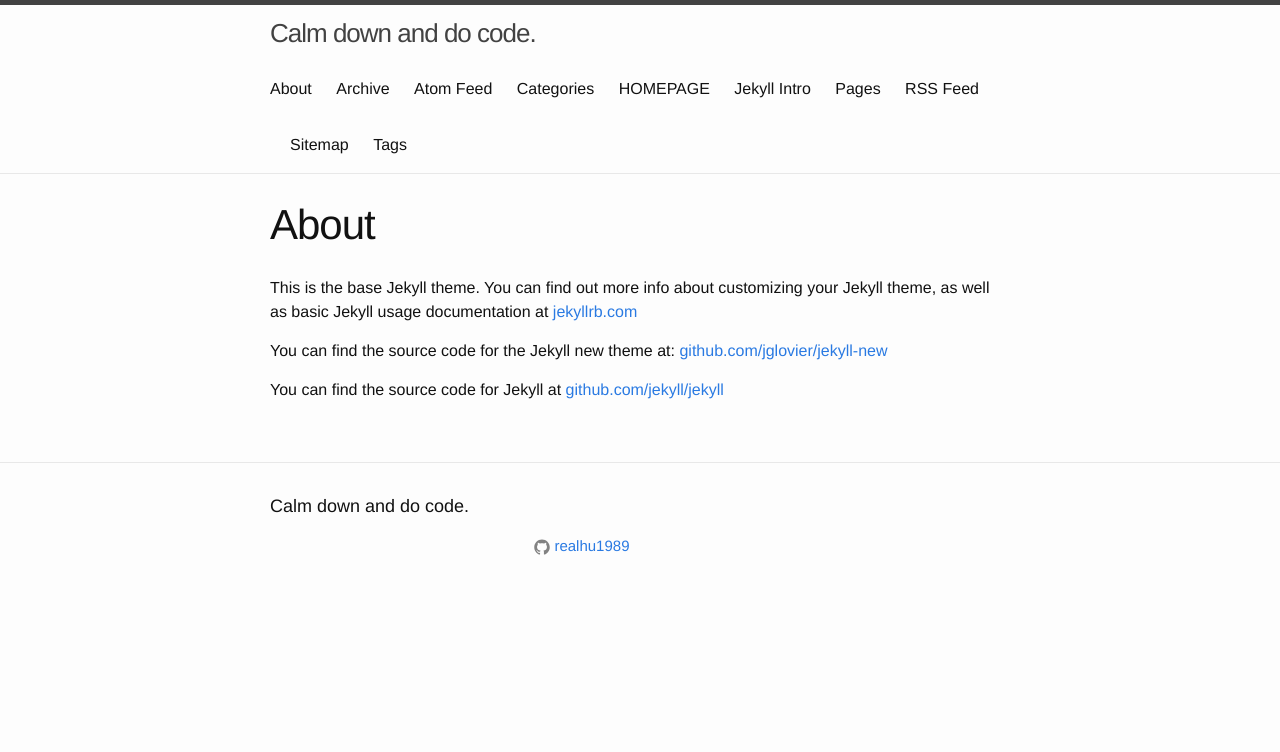
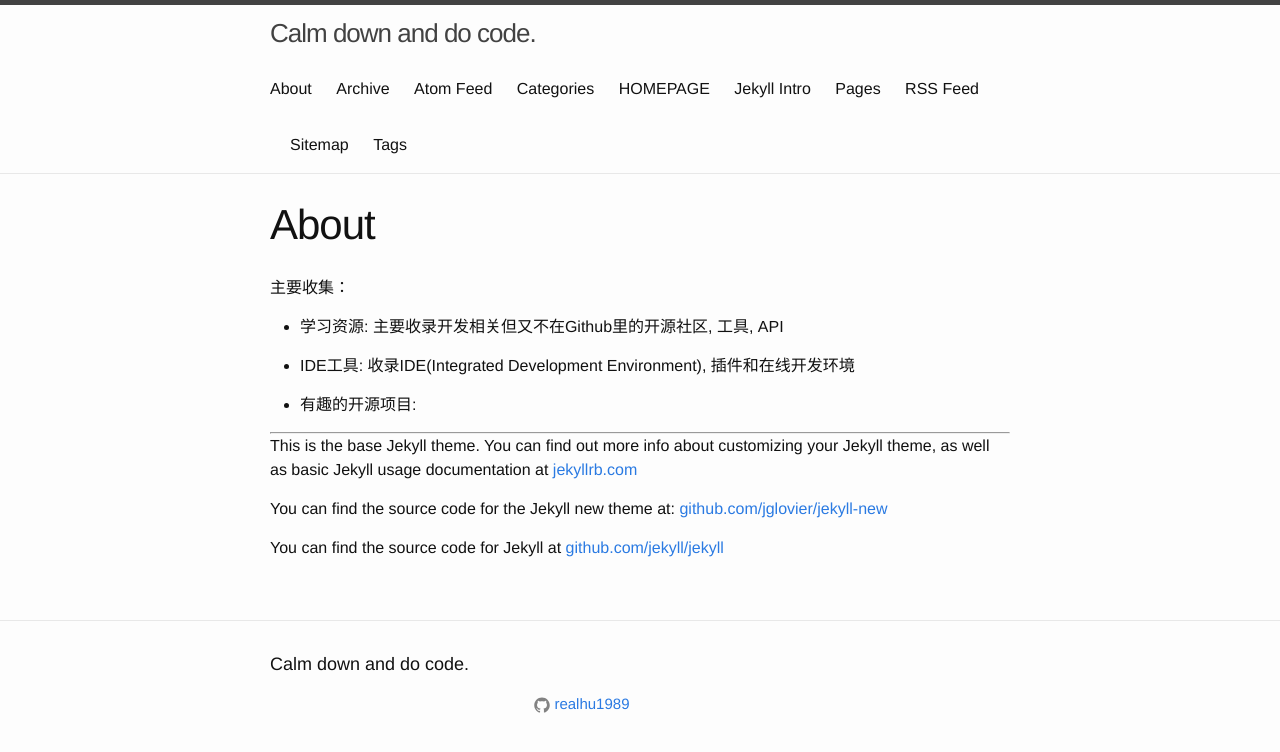
Before and after one commit to gccpacman/gccpacman.github.io, a Jekyll site: the page built from about.md, in a window 1280 px wide. Shown: the top 752 px of the page. Built offline with Jekyll 4.4.1, drawn with Linux system fonts in a browser that asks for light colours.

Commit message:
modified some pages

```diff
--- a/about.md
+++ b/about.md
@@ -4,6 +4,18 @@ title: About
 permalink: /about/
 ---
 
+
+主要收集：
+
+- 学习资源:  主要收录开发相关但又不在Github里的开源社区, 工具, API
+
+- IDE工具:  收录IDE(Integrated Development Environment), 插件和在线开发环境
+
+- 有趣的开源项目:
+
+
+-----------------------------------
+
 This is the base Jekyll theme. You can find out more info about customizing your Jekyll theme, as well as basic Jekyll usage documentation at [jekyllrb.com](http://jekyllrb.com/)
 
 You can find the source code for the Jekyll new theme at: [github.com/jglovier/jekyll-new](https://github.com/jglovier/jekyll-new)
```
Also changed, not shown: index.md (+0 -2 lines), _drafts/README.md (renamed from _posts/README.md), _posts/2015-04-13-开发学习教程.md (renamed from _posts/Main.md), _posts/2015-04-14-git log.md (renamed from _posts/2015-04-14-查看GitLog.md), _posts/2015-04-14-git生成ssh key步骤.md (renamed from _posts/2015-04-14-[Git]生成ssh key步骤.md), _posts/2015-04-14-开发工具.md (renamed from _posts/2015-04-14-IDE.md), _posts/2015-04-14-有趣的项目.md (renamed from _posts/2015-04-14-Projects.md).
